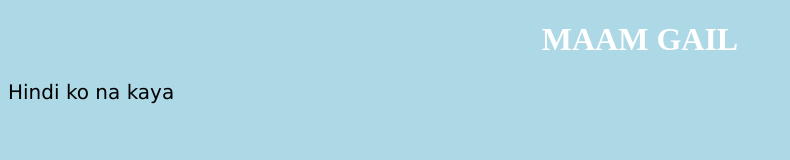
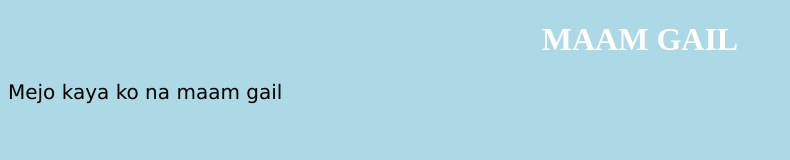
Before and after one commit to rufinodieqcohr/rufinodieqcohr.github.io, a plain HTML site: page index.html in a window 1280 px wide. Shown: the whole page, without its empty margins (0-790 px from the left). Drawn offline with Linux system fonts and the light colour scheme.

Commit message:
Updated the index

```diff
--- a/index.html
+++ b/index.html
@@ -9,6 +9,6 @@
 </head>
 <body>
 <h1>MAAM GAIL</h1>
-<p>Hindi ko na kaya</p>
+<p>Mejo kaya ko na maam gail</p>
 </body>
 </html>
```
